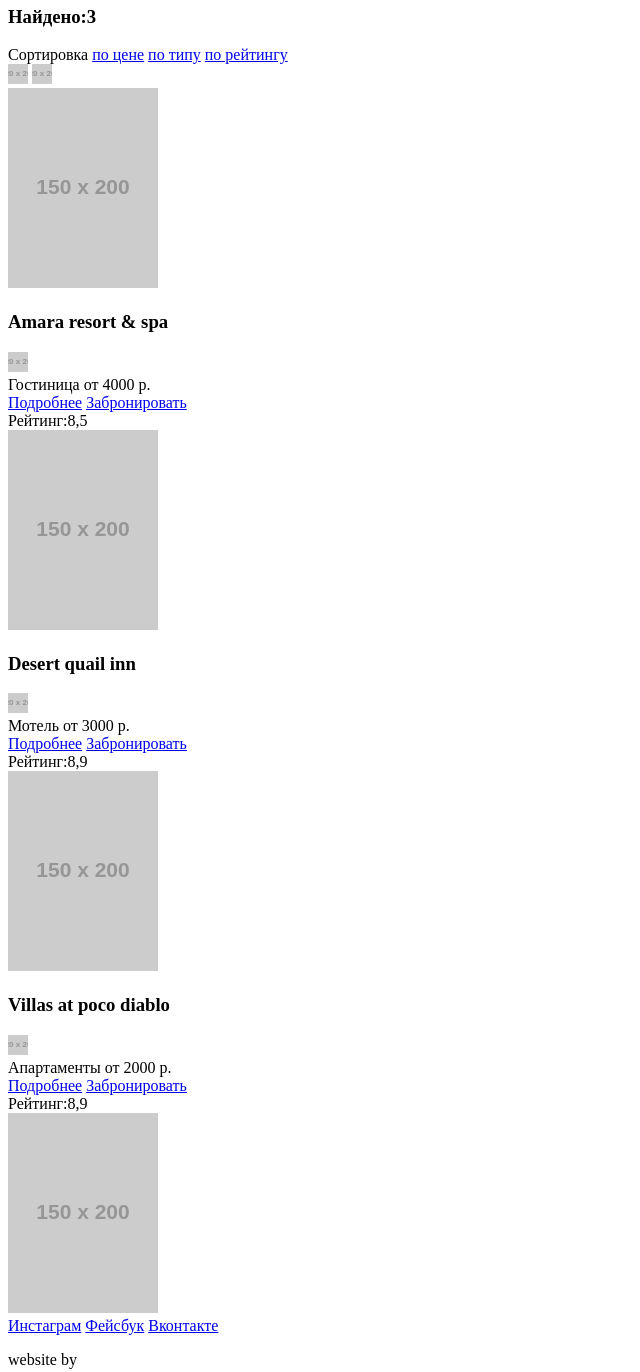
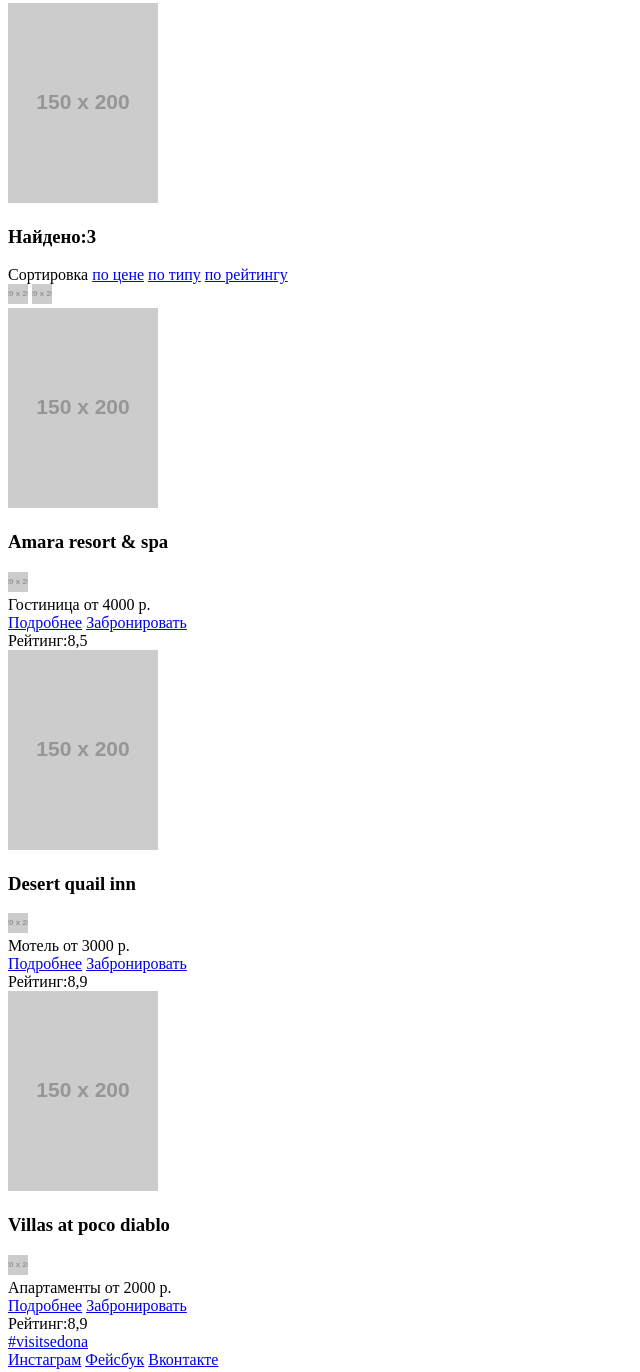
Before and after one commit to VeryBigBoss/263443-sedona, a plain HTML site: page index-hotels.html in a window 1280 px wide. Shown: the part 101-1473 px from the top of the page, without its empty margins (0-640 px from the left). Drawn offline with Linux system fonts and the light colour scheme; placeholder pictures from the web are drawn by us.

Commit message:
Заменил хэштег на надпись

```diff
--- a/index-hotels.html
+++ b/index-hotels.html
@@ -15,6 +15,7 @@
         </ul>
     </nav>
     <div class="logo">
+        <a href="#"><img src="http://placehold.it/150x200"></a>
     </div>
 </header>
 <main>
@@ -105,7 +106,7 @@
 </main>
 <footer class="main-footer">
     <section class="hashteg">
-        <img src="http://placehold.it/150x200">
+        <span><a href="#">#visitsedona</a></span>
     </section>
     <section class="footer-social">
         <a class="social-btn social-btn-inst" href="#">Инстаграм</a>
```
